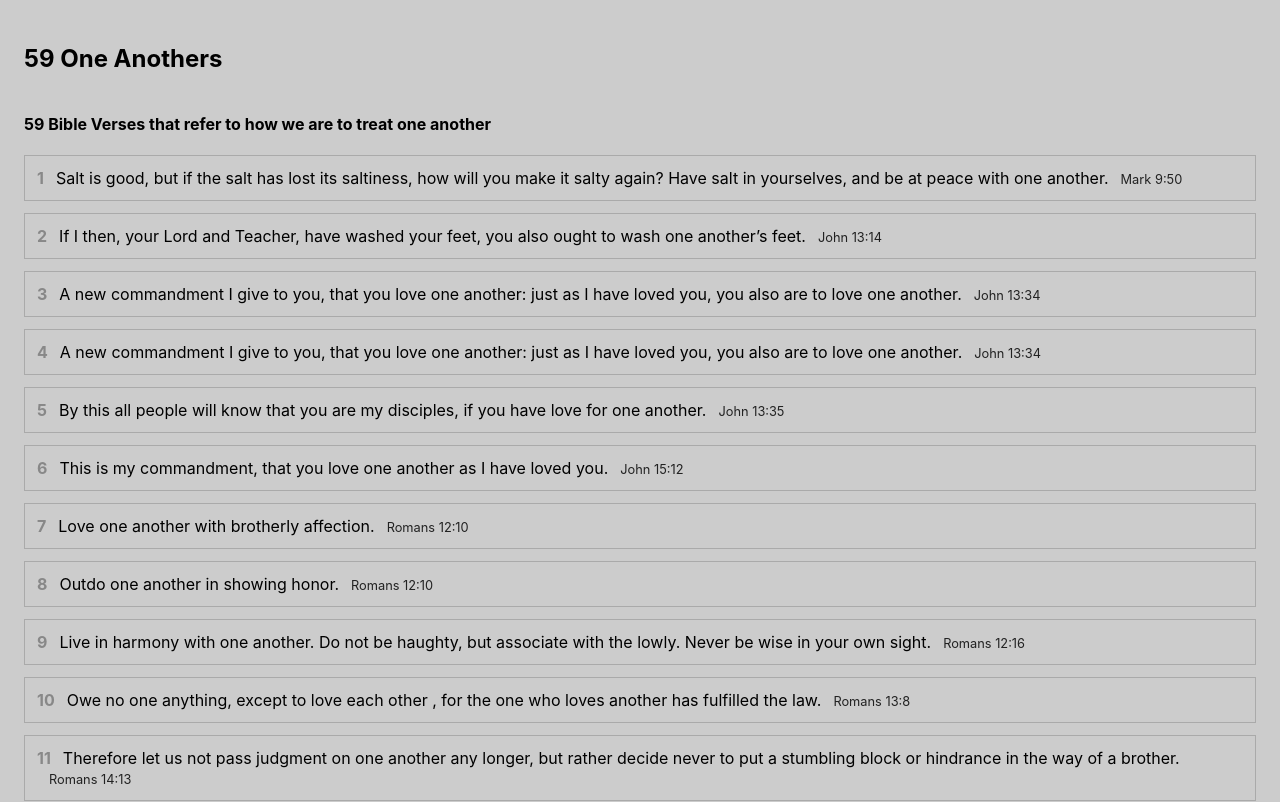
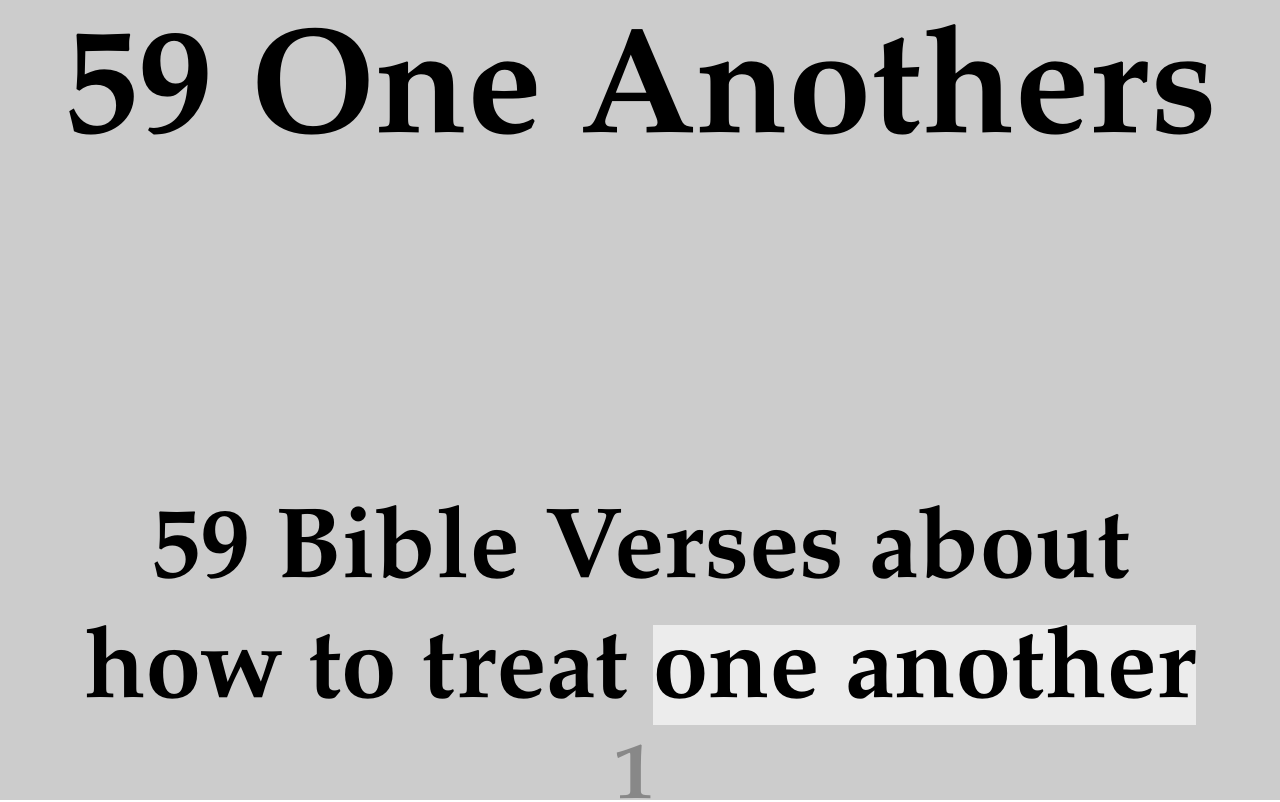
Before and after one commit to mattam/59oneanothers, a React (Create React App) app: page / in a window 1280 px wide. Shown: the top 802 px of the page. Built offline with nearby package versions, Linux system fonts and the light colour scheme.

Commit message:
Adjusting the styling of the verses, and adding in snap scroll

```diff
--- a/src/App.css
+++ b/src/App.css
@@ -1,15 +1,33 @@
 .App {
   background: #ccc;
-  display: flex;
-  flex-direction: column;
-  padding: 24px;
+  font-family: "Bodoni MT", Didot, "Didot LT STD", "Hoefler Text", Garamond, "Times New Roman", serif;
+  font-weight: bold;
+  font-size: 100px;
+
+  position: relative;
+  width: 100%;
+  height: 100vh;
+  scroll-behavior: smooth;
+  overflow: auto;
+  scroll-snap-type: y mandatory;
+
 }
 
 .verseObj {
-  border: 1px solid #aaa;
-  padding: 12px;
-  margin-bottom: 12px;
+  width: 100%;
+  height: 100vh;
+  background-size:  cover;
+  scroll-snap-align: start;
+  display: flex;
+  flex-direction: column;
+  justify-content:center;
+  align-items: center;
   cursor: pointer;
+}
+
+.verseObj h4 {
+    padding: 24px;
+    text-align: center;
 }
 
 .verseObj:hover .oneAnother {
@@ -20,17 +38,18 @@
   font-weight: bold;
   padding-right: 12px;
   color: #888;
+  font-size: 80%;
 }
 
 .verses {
-
+  padding: 24px;
 }
 
 
 .reference {
   padding-left: 12px;
-  font-size: 80%;
-  color: #222;
+  font-size: 60%;
+  color: #888;
 }
 
 
@@ -38,5 +57,5 @@ footer {
   display: flex;
   flex-direction: column;
   color: #555;
-  font-size: 80%;
+  font-size: 50%;
 }
--- a/src/App.js
+++ b/src/App.js
@@ -32,16 +32,20 @@ const renderVerses = () => {
 function App() {
   return (
     <div className="App">
+      <div className="verseObj">
         <h2>59 One Anothers</h2>
-      <h4>59 Bible Verses that refer to how we are to treat one another</h4>
-
+        <span className="verses">
+        <h4>59 Bible Verses about how to treat <span className="oneAnother">one another</span></h4>
+        </span>
+      </div>
         {renderVerses()}
-
+      <div className="verseObj">
         <footer>
           <p>Scripture quotations are from the ESV® Bible (The Holy Bible, English Standard Version®), copyright © 2001 by Crossway, a publishing ministry of Good News Publishers. Used by permission. All rights reserved. The ESV text may not be quoted in any publication made available to the public by a Creative Commons license. The ESV may not be translated into any other language.</p>
           <p>Users may not copy or download more than 500 verses of the ESV Bible or more than one half of any book of the ESV Bible.</p>
         </footer>
       </div>
+    </div>
   );
 }
 
--- a/src/index.css
+++ b/src/index.css
@@ -1,5 +1,6 @@
 body {
   margin: 0;
+  padding: 0;
   font-family: -apple-system, BlinkMacSystemFont, 'Segoe UI', 'Roboto', 'Oxygen',
     'Ubuntu', 'Cantarell', 'Fira Sans', 'Droid Sans', 'Helvetica Neue',
     sans-serif;
```
Lines whose indentation alone changed are shown as unchanged.
